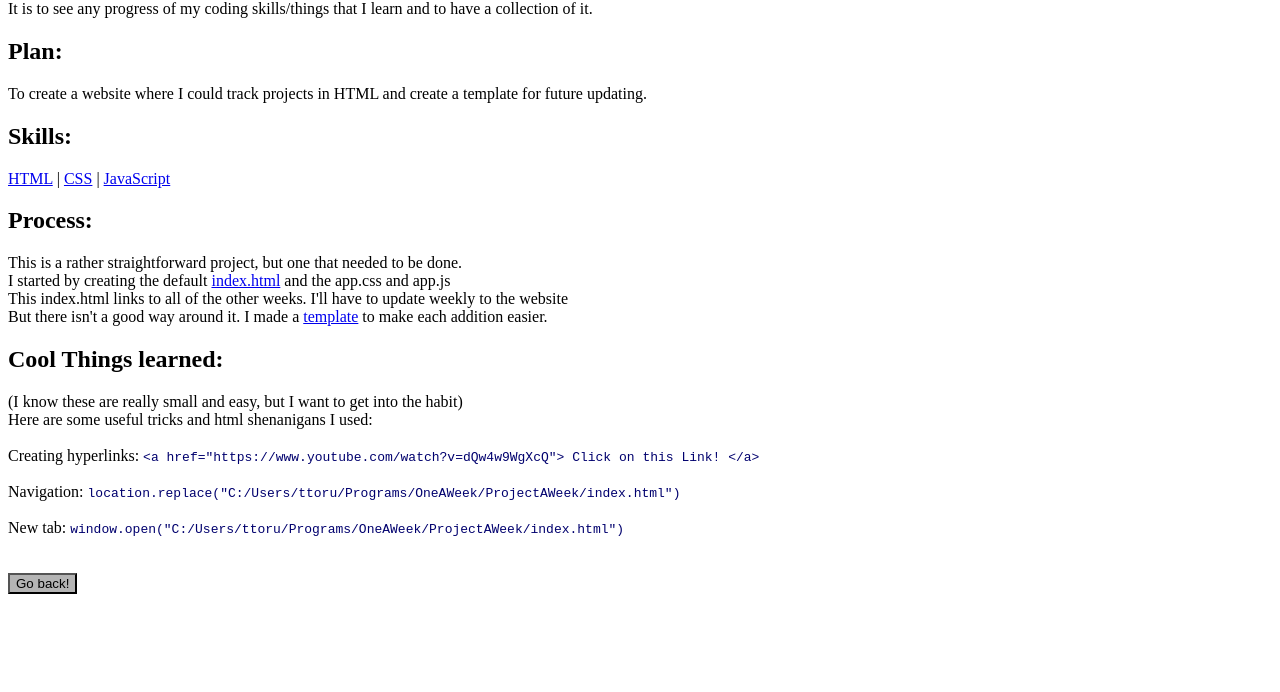
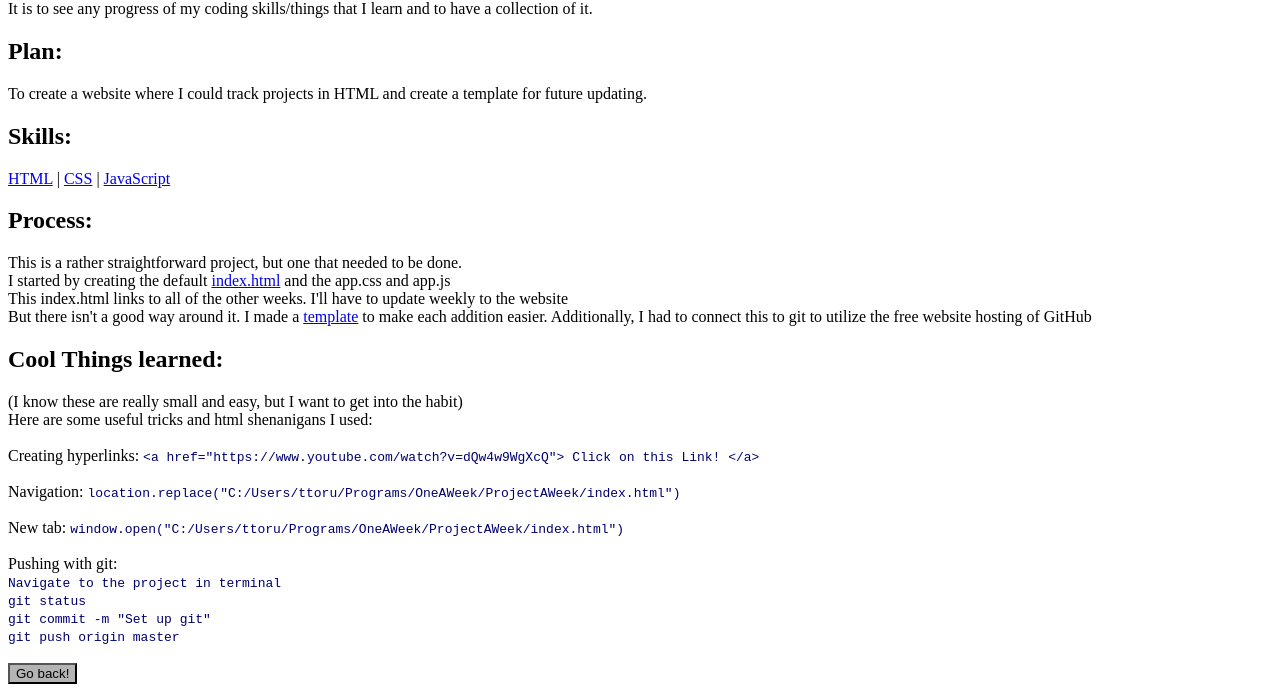
Before and after one commit to Trumbubble/Trumbubble.github.io, a plain HTML site: page weeks/week1/week1.html in a window 1280 px wide. Shown: the part 116-808 px from the top of the page. Drawn offline with Linux system fonts and the light colour scheme; files whose address does not match are found by name.

Commit message:
Alter week 1 to talk about github

```diff
--- a/weeks/week1/week1.html
+++ b/weeks/week1/week1.html
@@ -37,6 +37,7 @@ This is a rather straightforward project, but one that needed to be done. <br>
 I started by creating the default <a href="C:\Users\ttoru\Programs\OneAWeek\ProjectAWeek\index.html">index.html</a> and the app.css and app.js<br>
 This index.html links to all of the other weeks. I'll have to update weekly to the website <br>
 But there isn't a good way around it. I made a <a href="C:\Users\ttoru\Programs\OneAWeek\ProjectAWeek\Weeks\weekTemplate.html">template</a> to make each addition easier.
+Additionally, I had to connect this to git to utilize the free website hosting of GitHub
 
 
 
@@ -52,6 +53,11 @@ Navigation:
 <code>location.replace("C:/Users/ttoru/Programs/OneAWeek/ProjectAWeek/index.html")</code><br><br>
 New tab:
 <code>window.open("C:/Users/ttoru/Programs/OneAWeek/ProjectAWeek/index.html")</code><br><br>
+Pushing with git:<br>
+<code>Navigate to the project in terminal</code><br>
+<code>git status</code><br>
+<code>git commit -m "Set up git"</code><br>
+<code>git push origin master</code><br>
 
 </body>
 
```
